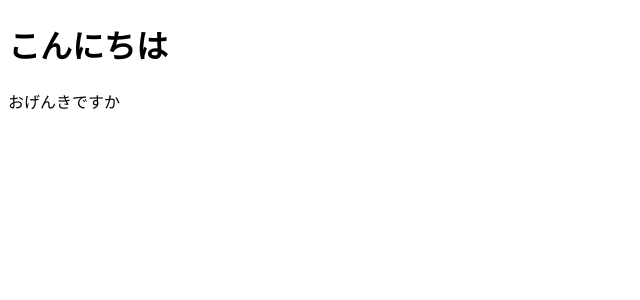
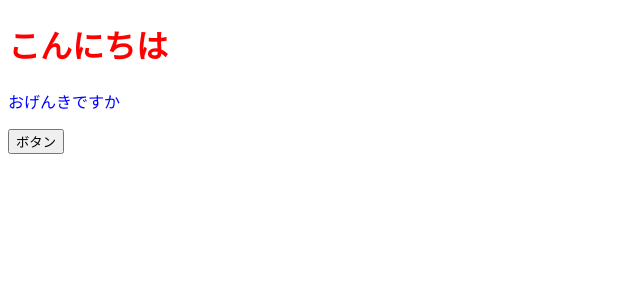
Before and after one commit to zorro901/react-todo, a React (Create React App) app: page / in a window 1280 px wide. Shown: the top 300 px of the page, without its empty margins (0-640 px from the left). Built offline with nearby package versions, Linux system fonts and the light colour scheme.

Commit message:
43. Reactでのイベントやstyleの扱い方を知る

```diff
--- a/src/App.jsx
+++ b/src/App.jsx
@@ -1,10 +1,16 @@
 import React from "react";
 
 const App = () => {
+  const onClickButton = () => alert();
+  const contentStyle = {
+    color: "blue",
+    fontSize: "18px;"
+  };
   return (
     <>
-      <h1>こんにちは</h1>
-      <p>おげんきですか</p>
+      <h1 style={{ color: "red" }}>こんにちは</h1>
+      <p style={contentStyle}>おげんきですか</p>
+      <button onClick={onClickButton}>ボタン</button>
     </>
   );
 };
```
